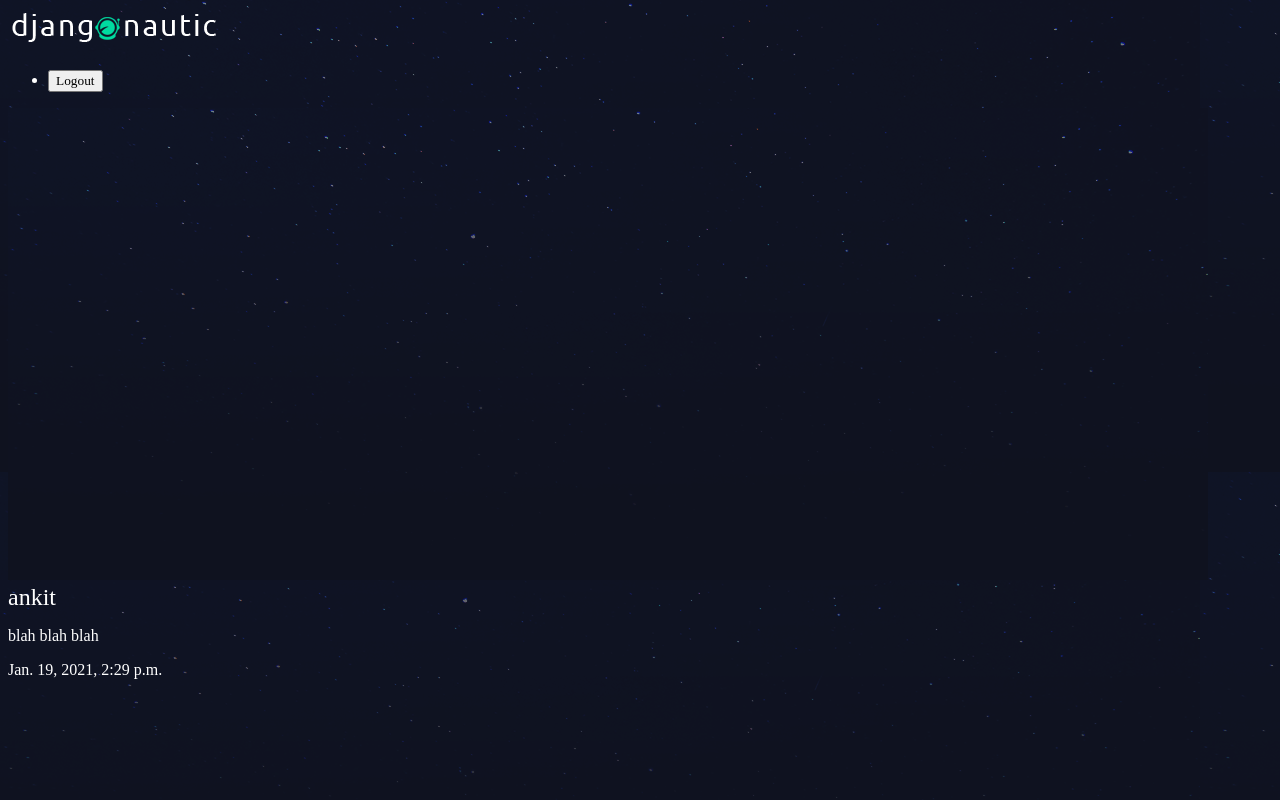
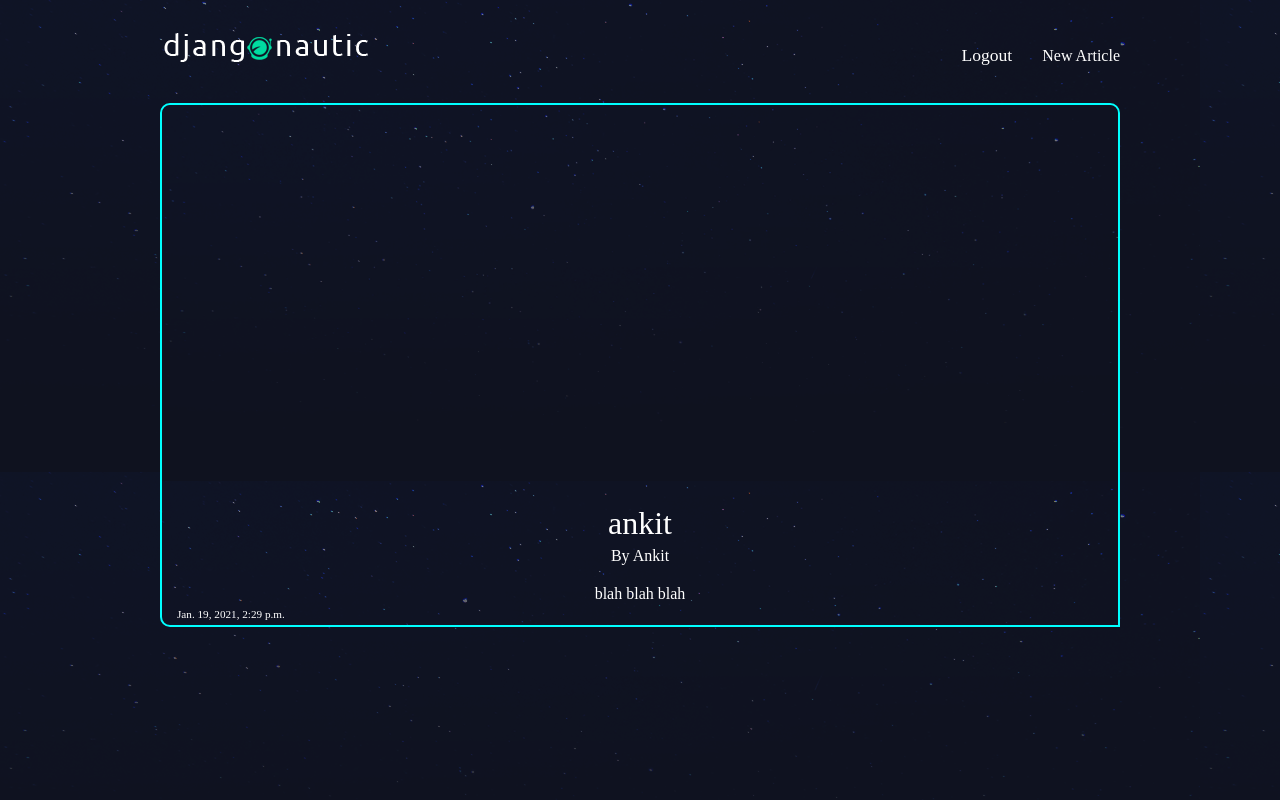
Before and after one commit to madboi01/first-django-project, a Django app: a page that uses djangofirst/templates/base_layout.html in a window 1280 px wide. Run offline with Django 3.2, Linux system fonts and the light colour scheme; a user stored in the database is signed in; data comes from the database, SQL or seed files in the repository; both versions use the stored data as it was after the commit.

Commit message:
styling homepage and detail page

```diff
--- a/djangofirst/articles/templates/articles/article_detail.html
+++ b/djangofirst/articles/templates/articles/article_detail.html
@@ -5,8 +5,9 @@
     <div class="article">
         <img src="{{article.thumb.url}}"/>
         <h2>{{article.title}}</h2>
+        <p class="detail-author">By {{article.author.username}}</p>
         <p>{{article.body}}</p>
-        <p>{{article.data}}</p>
+        <p class="date">{{article.data}}</p>
     </div>
 </div>
 {% endblock %}
--- a/djangofirst/articles/templates/articles/articles.html
+++ b/djangofirst/articles/templates/articles/articles.html
@@ -8,6 +8,7 @@
             <h2><a href="{% url 'article:detail' article.slug %}">{{article.title}}</a></h2>
             <p>{{article.snippet}}</p>
             <p>{{article.data}}</p>
+            <p class="author">added by {{ article.author.username }}</p>
         </div>
         {% endfor %}
     </div>
--- a/djangofirst/assets/styles.css
+++ b/djangofirst/assets/styles.css
@@ -18,3 +18,101 @@ a, a:hover, a:visited{
     color: #fff;
     text-decoration: none;
 }
+
+.wrapper{
+    max-width: 960px;
+    margin: 0 auto;
+}
+
+div.wrapper h1{
+    text-align: center;
+    margin: 100px auto;
+    font-size: 2.4em
+}
+
+header{
+    display: grid;
+    grid-template-columns: 1fr 1fr;
+    padding: 20px 0;
+}
+
+nav{
+    justify-self: end;
+}
+
+nav li{
+    display: inline-block;
+    list-style-type: none;
+    margin-left: 20px;
+}
+
+nav button{
+    background:none;
+    color:white;
+    border:none;
+    font-size:1.1em;
+    cursor:pointer;
+}
+
+.articles{
+    display:grid;
+    grid-template-columns:1fr 1fr 1fr;
+    grid-gap:30px;
+}
+
+.article{
+    padding:20px;
+    border:1px solid aqua;
+    border-width:2px;
+    border-radius:10px;
+    border-bottom-right-radius:0px;
+    position:relative;
+    padding-bottom:40px;
+}
+
+.article h2{
+    font-size:1.6em;
+}
+
+.article .author{
+    padding:10px;
+    background:cyan;
+    position:absolute;
+    right:0;
+    bottom:0;
+    margin:0;
+    color:black;
+}
+
+.article-detail .article{
+    padding:0;
+}
+
+.article-detail .article img{
+    max-width:100%;
+    border-top-right-radius:10px;
+    border-top-left-radius:10px;
+}
+
+.article-detail .article h2{
+    text-align:center;
+    margin:0px auto;
+    margin-top:20px;
+    font-size:2em;
+}
+
+.article-detail .article p{
+    text-align:center;
+    margin:5px auto;
+
+}
+
+.article-detail .article .date{
+    text-align:left;
+    font-size:0.7em;
+    margin-left:15px;
+}
+
+.article-detail .article .detail-author{
+    margin-bottom:20px;
+}
--- a/djangofirst/templates/base_layout.html
+++ b/djangofirst/templates/base_layout.html
@@ -8,6 +8,7 @@
     <link rel="stylesheet" href="{% static 'styles.css' %}">
 </head>
 <body>
+    <header class="wrapper">
         <h1><a href="{% url 'home' %}"><img src="{% static 'logo.png' %}"/></a></h1>
         <nav>
             <ul>
@@ -18,12 +19,14 @@
                             <button type="submit">Logout</button>
                         </form>
                     </li>
+                    <li><a href="{% url 'article:create' %}">New Article</a></li>
                     {% else %}
                         <li><a href="{% url 'accounts:login' %}">Login</a></li>
                         <li><a href="{% url 'accounts:signup' %}">Signup</a></li>
                     {% endif %}
             </ul>
         </nav>
+    </header>
     <div class="wrapper">
     {% block content %}
     {% endblock %}
```
Also changed, not shown: djangofirst/db.sqlite3, djangofirst/media/2_iRH3n2n.png (added), djangofirst/media/3_3mpN6kX.png (added). Lines whose indentation alone changed are shown as unchanged.
